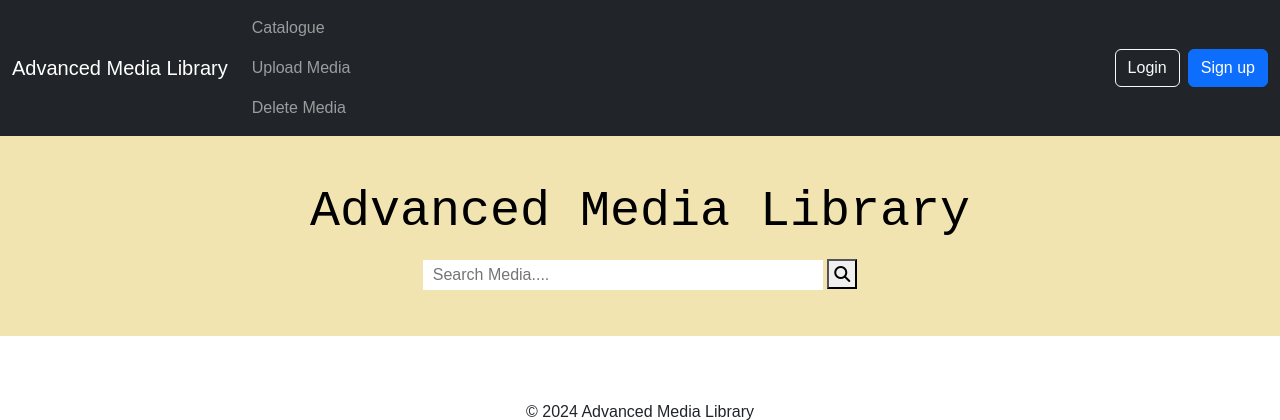
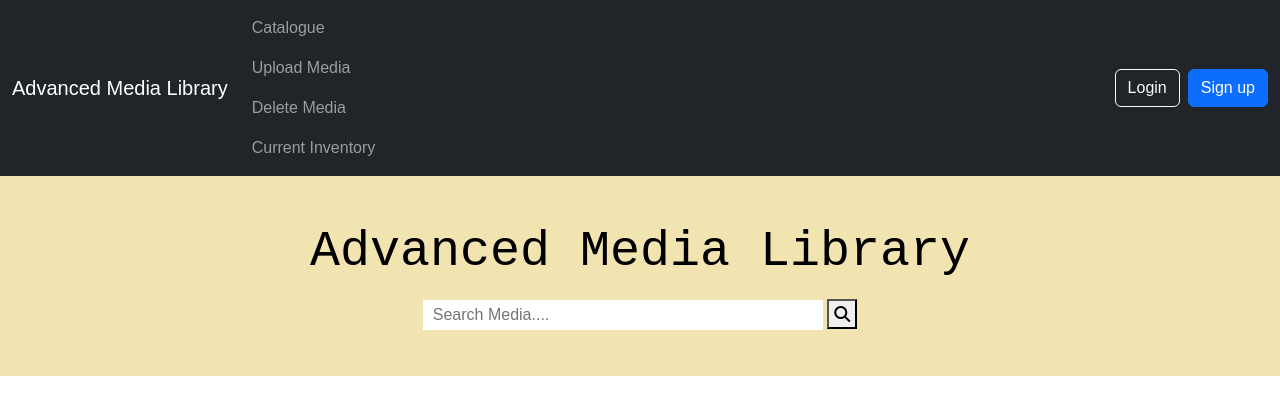
Before and after one commit to MJones3035/AML, a PHP site: page /AML/index.php in a window 1280 px wide. Shown: the top 420 px of the page. Run offline with PHP 8.4, Linux system fonts and the light colour scheme; some libraries are stand-ins or nearby versions.

Commit message:
added inventory report to header

```diff
--- a/header.php
+++ b/header.php
@@ -34,6 +34,7 @@ if (isset($_GET['logged_out'])) {
                             <a class="nav-link" href="catalogue.php">Catalogue</a>
                             <a class="nav-link" href="add_media.php">Upload Media</a>
                             <a class="nav-link" href="delete_media.php">Delete Media</a>
+                            <a class="nav-link" href="inventory.php">Current Inventory</a>
                     </ul>
                 </div>
 
```
